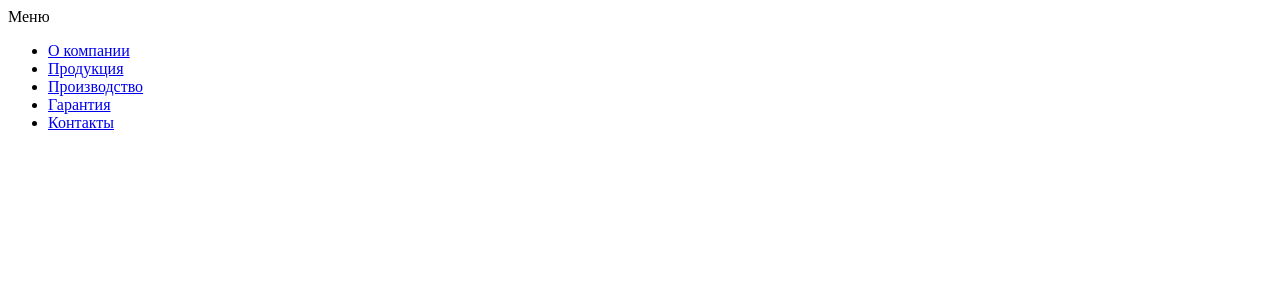
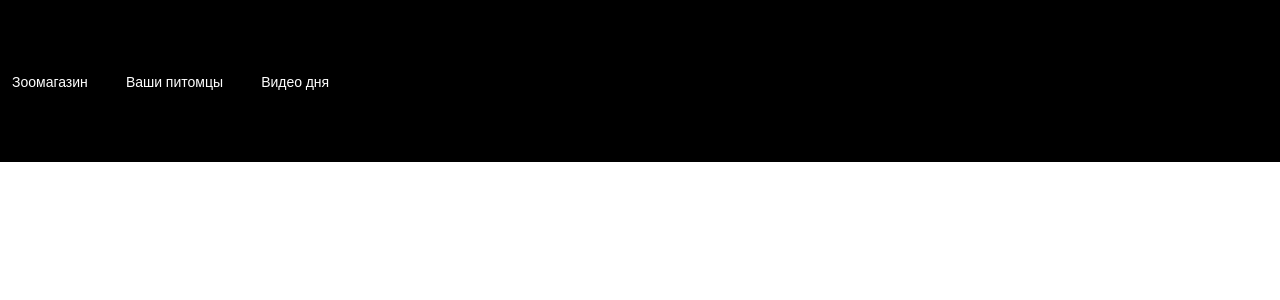
Before and after one commit to kvsemenoff/ymmy, a PHP site: page /block/main-menu/index.html in a window 1280 px wide. Shown: the top 300 px of the page. Run offline with PHP 8.4, Linux system fonts and the light colour scheme; style sheets or scripts are compiled from the project's sources.

Commit message:
main-menu

```diff
--- a/block/main-menu/index.html
+++ b/block/main-menu/index.html
@@ -1,33 +1,18 @@
 <meta charset="UTF-8">
 <link rel="stylesheet" href="main-menu.css">
-<link rel="stylesheet" href="../../css/fonts.css">
-<meta name="viewport" content="width=device-width, initial-scale=1">
+<link rel="stylesheet" href="../../css/reset.css">
 
 
 <div class="menu-wrap">
-	<div class="menu-button">
-		<i></i>
-		<i></i>
-		<i></i>
-		<span>Меню</span>
+	<div class="main-menu-burger">
+		<a href="#"><img src="../../img/burger.png" alt="img"><span>Меню</span></a>
 	</div>
-	<nav class="menu">
-		<ul class="main-menu">
-			<li class="point-active">
-				<a href="#">О компании</a>
-			</li>
-			<li>
-				<a href="#">Продукция</a>
-			</li>
-			<li>
-				<a href="#">Производство</a>
-			</li>
-			<li>
-				<a href="#">Гарантия</a>
-			</li>
-			<li>
-				<a href="#">Контакты</a>
-			</li>
-		</ul>
-	</nav>
+	<ul class="main-menu main-menu_display main-menu_padding">
+		<li class="main-menu__item"><a href="#" class="main-menu__link">Зоомагазин</a></li>
+		<li class="main-menu__item"><a href="#" class="main-menu__link">Ваши питомцы</a></li>
+		<li class="main-menu__item"><a href="#" class="main-menu__link">Видео дня</a></li>
+	</ul>
 </div>
+<script src="../../libs/jquery/jquery-1.11.1.min.js"></script>
+<script src="../../js/fonts.js"></script>
+<script src="../../js/common.js"></script>
--- a/block/main-menu/main-menu.css
+++ b/block/main-menu/main-menu.css
@@ -1,3 +1,2 @@
-
-
+.menu-wrap{font-family:'Open Sans', sans-serif;background:black;padding:50px 0}.main-menu_display{display:none}@media only screen and (min-width: 992px){.main-menu_display{display:block}}.main-menu_padding{padding:20px 0;display:absolute;top:0;left:0}.main-menu__item{padding-bottom:10px}@media only screen and (min-width: 992px){.main-menu__item{display:inline-block;padding-left:10px;padding-bottom:0}.main-menu__item:first-child{padding-left:0}}.main-menu__link{text-decoration:none;font-size:14px;color:#fff;padding:6px 12px;cursor:pointer;font-weight:300}.main-menu__link:hover{background:rgba(25,133,230,0.8);border-radius:4px}.main-menu-burger a{cursor:pointer;text-decoration:none;color:#fff;font-size:14px;font-weight:300}.main-menu-burger a span{position:relative;bottom:5px;padding-left:10px}.main-menu-burger a img{width:20px;height:20px}@media only screen and (min-width: 992px){.main-menu-burger a{display:none}}
 /*# sourceMappingURL=main-menu.css.map */
--- a/block/main-menu/main-menu.scss
+++ b/block/main-menu/main-menu.scss
@@ -0,0 +1,65 @@
+
+.menu-wrap{
+	font-family: 'Open Sans', sans-serif;
+	background: black;
+	padding: 50px 0;
+}
+.main-menu{
+	&_display{
+		display:none;
+		@media only screen and (min-width : 992px) {
+			display: block;
+		}
+	}
+	&_padding{
+		padding: 20px 0;
+		display: absolute;
+		top: 0;
+		left: 0;
+	}
+	&__item{
+		padding-bottom: 10px;
+		@media only screen and (min-width : 992px) {
+			&:first-child{
+				padding-left: 0;
+			}
+			display: inline-block;
+			padding-left: 10px;
+			padding-bottom: 0	;
+		}
+	}
+	&__link{
+		text-decoration: none;
+		font-size: 14px;
+		color:#fff;
+		padding: 6px 12px;
+		cursor: pointer;
+		font-weight: 300;
+		&:hover{
+			background: rgba(25, 133, 230, 0.8);
+			border-radius: 4px;
+
+		}
+	}
+}
+.main-menu-burger{
+	a{
+		cursor:pointer;
+		text-decoration: none;
+		color:#fff;
+		font-size: 14px;
+		font-weight: 300;
+		span{
+			position: relative;
+			bottom: 5px;
+			padding-left:10px;
+		}
+		img{
+			width: 20px;
+			height: 20px;
+		}
+		@media only screen and (min-width : 992px) {
+			display: none;
+		}
+	}
+}
--- a/js/common.js
+++ b/js/common.js
@@ -1,6 +1,10 @@
 
 
 $(document).ready(function(){
+
+	$('.main-menu-burger a').on("click", function(){
+			$('.main-menu_display').slideToggle();
+	});
 
 	$(".menu-button").click(function(){
 		$(".toggle__menu").slideToggle(500);
```
Also changed, not shown: img/burger.png (added), 1 other file.
